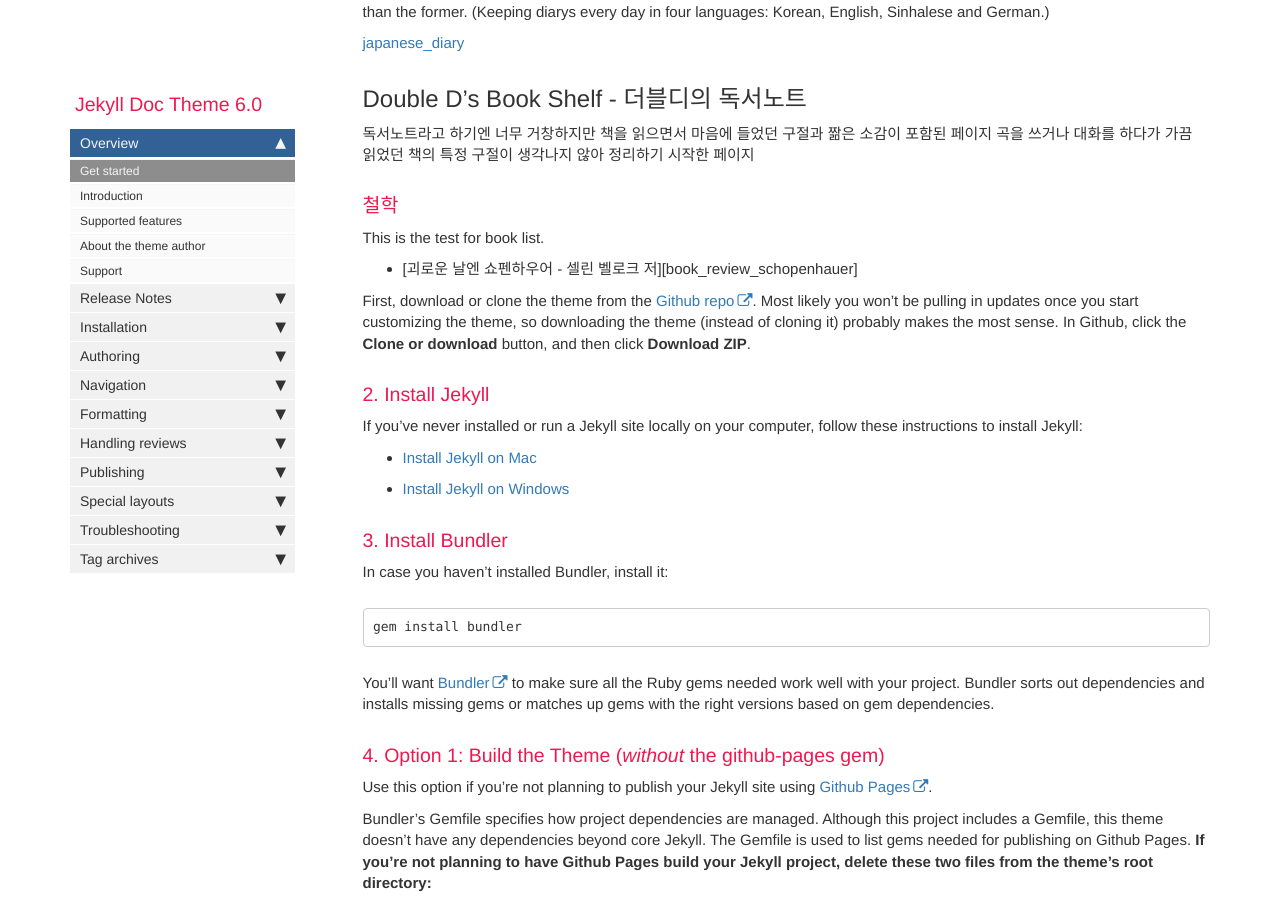
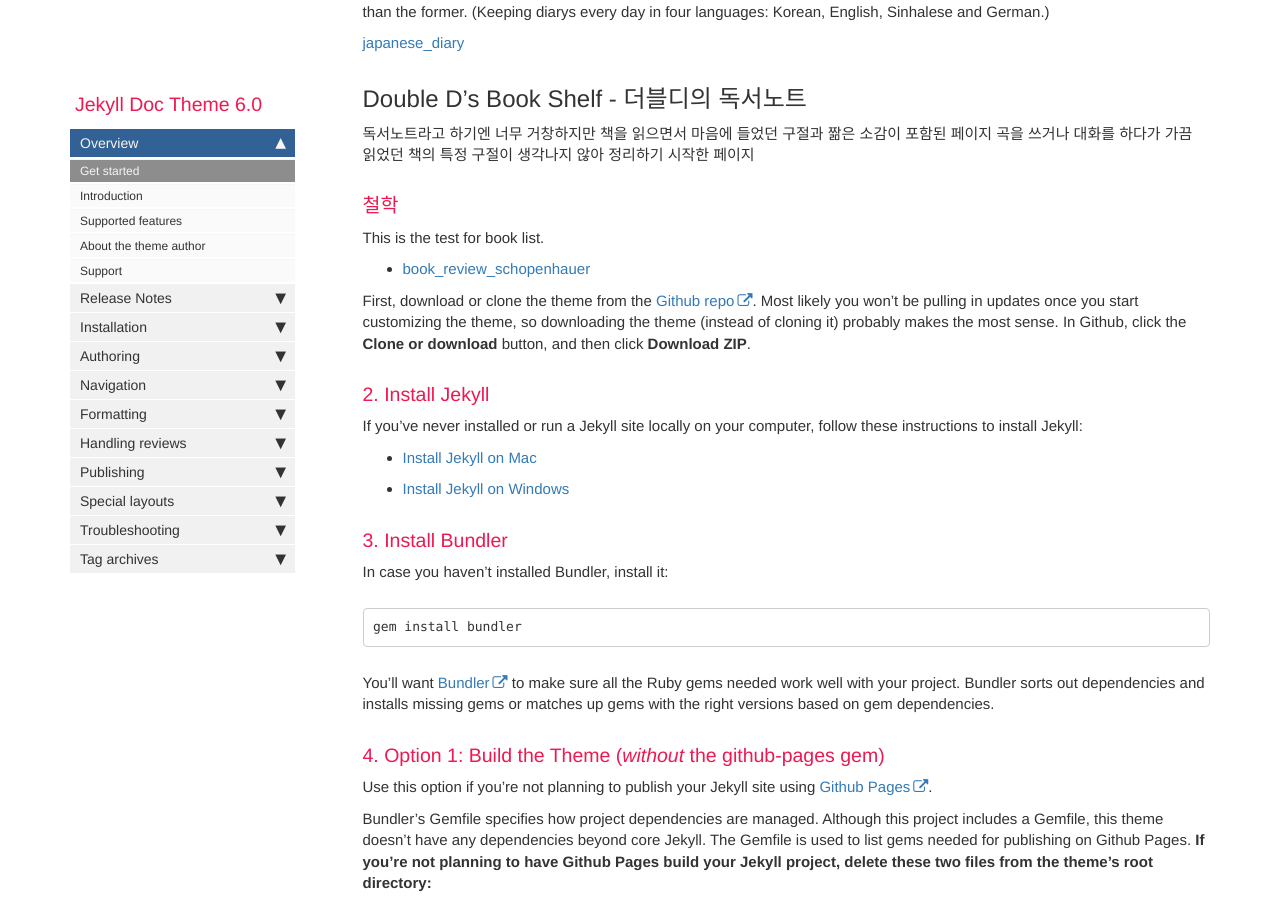
Before and after one commit to caferoman/caferoman.github.io, a Jekyll site: the page built from index.md, in a window 1280 px wide and 900 px high, scrolled down 1029 px. Built offline with Jekyll 4.4.1, drawn with Linux system fonts in a browser that asks for light colours; comment, search, counter and statistics services are not loaded.

Commit message:
Update index.md

```diff
--- a/index.md
+++ b/index.md
@@ -24,7 +24,7 @@ The similar project was tried while I was in Sri-lanka(2005~2007) and this was m
 
 This is the test for book list.
 
-* [괴로운 날엔 쇼펜하우어 - 셀린 벨로크 저][book_review_schopenhauer]
+* [book_review_schopenhauer](book_review_schopenhauer)
 
 First, download or clone the theme from the [Github repo](https://github.com/tomjoht/documentation-theme-jekyll). Most likely you won't be pulling in updates once you start customizing the theme, so downloading the theme (instead of cloning it) probably makes the most sense. In Github, click the **Clone or download** button, and then click **Download ZIP**.
 
```
